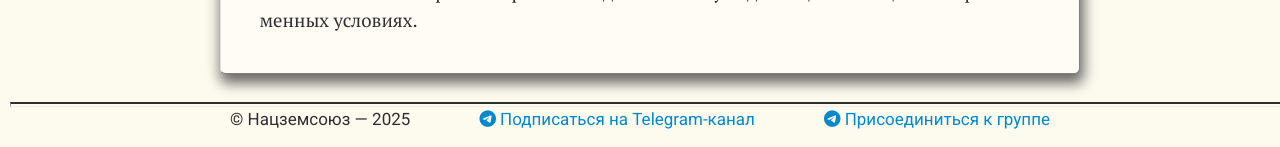
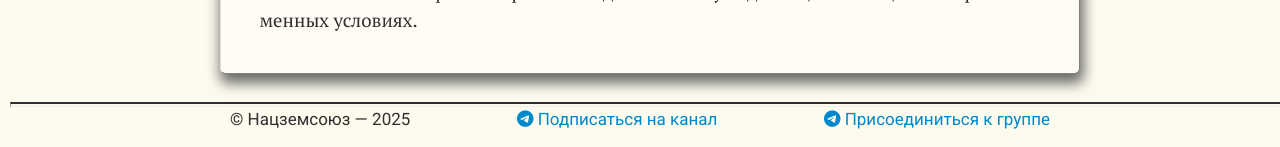
Before and after one commit to SergSi/land-use-art, a Jekyll site: the page built from _posts/2023-09-01-book.md, in a window 1280 px wide and 900 px high, scrolled down 6112 px. Shown: the part 750-897 px from the top of the window. Built offline with Jekyll 4.4.1, drawn with Linux system fonts in a browser that asks for light colours; some web fonts are replaced.

Commit message:
Update foot.html

```diff
--- a/_includes/foot.html
+++ b/_includes/foot.html
@@ -4,7 +4,7 @@
     <div class="sans-serif" style="display: flex; justify-content: space-between; align-items: center;">
       <p style="font-family: 'Roboto', sans-serif; margin: 0;">&copy;&nbsp;Нацземсоюз&nbsp;—&nbsp;{{ site.time | date:"%Y" }}</p>
       <a href="https://t.me/land_use_art" target="_blank" style="font-family: 'Roboto', sans-serif; text-decoration: none; color: #0088cc; margin: 0;">
-        <i class="fab fa-telegram-plane"></i> Подписаться на Telegram-канал
+        <i class="fab fa-telegram-plane"></i> Подписаться на канал
       </a>
       <a href="https://t.me/+X0UTMC7_X48xZjIy" target="_blank" style="font-family: 'Roboto', sans-serif; text-decoration: none; color: #0088cc; margin: 0;">
         <i class="fab fa-telegram-plane"></i> Присоединиться к группе
```
